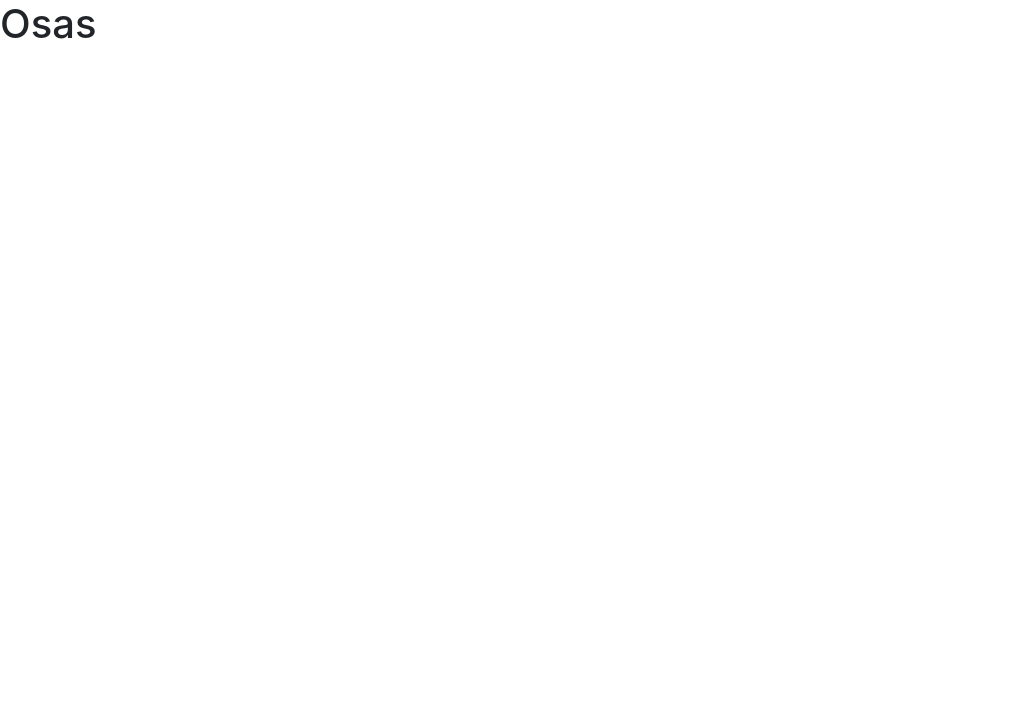
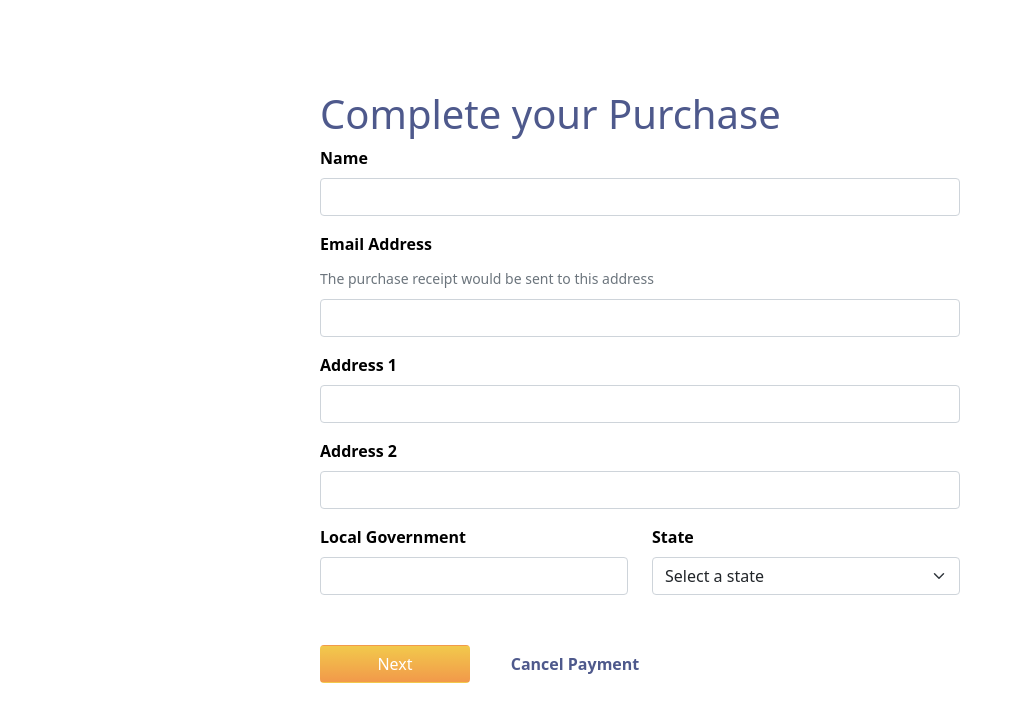
Before and after one commit to david-osas/iqube-task-one, a React (Create React App) app in the folder task-one/: page / in a window 1280 px wide. Shown: the top 722 px of the page, without its empty margins (0-1021 px from the left). Built offline with nearby package versions, Linux system fonts and the light colour scheme.

Commit message:
Add initial form component

```diff
--- a/task-one/src/App.js
+++ /dev/null
@@ -1,10 +0,0 @@
-
-function App() {
-  return (
-    <div>
-      <h1>Osas</h1>
-    </div>
-  );
-}
-
-export default App;
--- /dev/null
+++ b/task-one/src/components/App.js
@@ -0,0 +1,13 @@
+import Form from './Form';
+
+function App() {
+  return (
+    <div className='app-container'>
+      <h1 className='app-heading'>Complete your Purchase</h1>
+
+      <Form />
+    </div>
+  );
+}
+
+export default App;
--- /dev/null
+++ b/task-one/src/components/ButtonGroup.js
@@ -0,0 +1,12 @@
+
+function ButtonGroup(){
+
+  return(
+    <div className='app-btn-group'>
+      <button type='button' className="btn app-btn-filled">Next</button>
+      <span className='app-btn-text'>Cancel Payment</span>
+    </div>
+  );
+}
+
+export default ButtonGroup;
--- /dev/null
+++ b/task-one/src/components/Form.js
@@ -0,0 +1,24 @@
+import PlainInput from './PlainInput';
+import FormGroup from './FormGroup';
+import ButtonGroup from './ButtonGroup';
+
+import {personal, personalGroup} from '../formDetails';
+
+function Form(){
+
+  return(
+    <form>
+      {
+        personal.map((item) => <div key={item.title} className="mb-3">
+          <PlainInput item={item} />
+        </div>)
+      }
+
+      <FormGroup data={personalGroup} />
+
+      <ButtonGroup />
+    </form>
+  );
+}
+
+export default Form;
--- /dev/null
+++ b/task-one/src/components/FormGroup.js
@@ -0,0 +1,18 @@
+import PlainInput from './PlainInput';
+import SelectInput from './SelectInput';
+
+function FormGroup({data}){
+
+  return(
+    <div className='row row-cols-md-2 row-cols-1'>
+      {data.map((item) => <div key={item.title} className='col'>
+        {item.type === 'select'
+        ? <SelectInput item={item} />
+        : <PlainInput item={item} />}
+      </div>)}
+
+    </div>
+  );
+}
+
+export default FormGroup;
--- /dev/null
+++ b/task-one/src/components/PlainInput.js
@@ -0,0 +1,13 @@
+
+function PlainInput({item}){
+
+  return(
+    <>
+    <label htmlFor={item.title} className="form-label custom-form-label">{item.title}</label>
+    {item.text && <div id={item.text} className="form-text custom-form-text">{item.text}</div>}
+    <input type={item.type} className="form-control" id={item.title} aria-describedby={item.text}/>
+    </>
+  );
+}
+
+export default PlainInput;
--- /dev/null
+++ b/task-one/src/components/SelectInput.js
@@ -0,0 +1,19 @@
+
+function SelectInput({item}){
+
+  return(
+    <>
+    <label htmlFor={item.title} className="form-label custom-form-label">{item.title}</label>
+    {item.text && <div id={item.text} className="form-text custom-form-text">{item.text}</div>}
+
+    <select className="form-select" aria-label={item.title}
+      id={item.title} aria-describedby={item.text} >
+      {item.options.map((selectValue) => <option key={selectValue} value={selectValue}>
+        {selectValue}
+      </option>)}
+    </select>
+    </>
+  );
+}
+
+export default SelectInput;
--- /dev/null
+++ b/task-one/src/formDetails.js
@@ -0,0 +1,44 @@
+const personal = [
+  {
+    title: 'Name',
+    text: null,
+    asterisk: false,
+    type: 'text',
+  },
+  {
+    title: 'Email Address',
+    text: 'The purchase receipt would be sent to this address',
+    asterisk: true,
+    type: 'email',
+  },
+  {
+    title: 'Address 1',
+    text: null,
+    asterisk: false,
+    type: 'text',
+  },
+  {
+    title: 'Address 2',
+    text: null,
+    asterisk: false,
+    type: 'text',
+  },
+]
+
+const personalGroup = [
+  {
+    title: 'Local Government',
+    text: null,
+    asterisk: false,
+    type: 'text',
+  },
+  {
+    title: 'State',
+    text: null,
+    asterisk: false,
+    type: 'select',
+    options: ['Select a state', 'Lagos', 'Ogun', 'Abuja', 'Edo', 'Kano', 'Niger'],
+  }
+]
+
+export{personal, personalGroup};
--- /dev/null
+++ b/task-one/src/general.css
@@ -0,0 +1,33 @@
+.app-container{
+  margin: 7% 25%;
+}
+.app-heading{
+  color: #4E598C;
+}
+.app-btn-group{
+  margin-top: 50px;
+  display: flex;
+}
+.app-btn-filled{
+  color: white;
+  width: 150px;
+  background-image: linear-gradient(#F2C94C, #F2994A);
+  margin-right: 30px;
+}
+.app-btn-text{
+  color: #4E598C;
+  font-weight: bold;
+  width: 150px;
+  display: flex;
+  align-items: center;
+  justify-content: center;
+}
+
+/* Form component */
+.custom-form-label{
+  color: black;
+  font-weight: bold;
+}
+.custom-form-text{
+  margin-bottom: 10px;
+}
--- a/task-one/src/index.css
+++ /dev/null
@@ -1,13 +0,0 @@
-body {
-  margin: 0;
-  font-family: -apple-system, BlinkMacSystemFont, 'Segoe UI', 'Roboto', 'Oxygen',
-    'Ubuntu', 'Cantarell', 'Fira Sans', 'Droid Sans', 'Helvetica Neue',
-    sans-serif;
-  -webkit-font-smoothing: antialiased;
-  -moz-osx-font-smoothing: grayscale;
-}
-
-code {
-  font-family: source-code-pro, Menlo, Monaco, Consolas, 'Courier New',
-    monospace;
-}
--- a/task-one/src/index.js
+++ b/task-one/src/index.js
@@ -1,7 +1,7 @@
 import React from 'react';
 import ReactDOM from 'react-dom';
-import './index.css';
-import App from './App';
+import './general.css';
+import App from './components/App';
 
 ReactDOM.render(
   <React.StrictMode>
```
Also changed, not shown: 1 other file (tests, documents, lock files or other folders).
